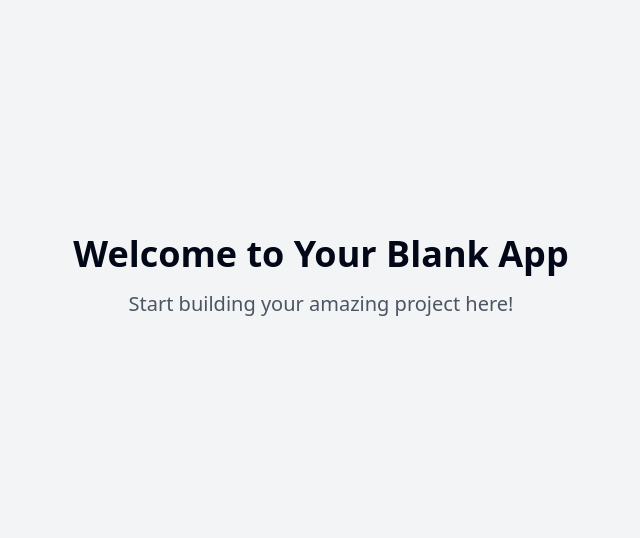
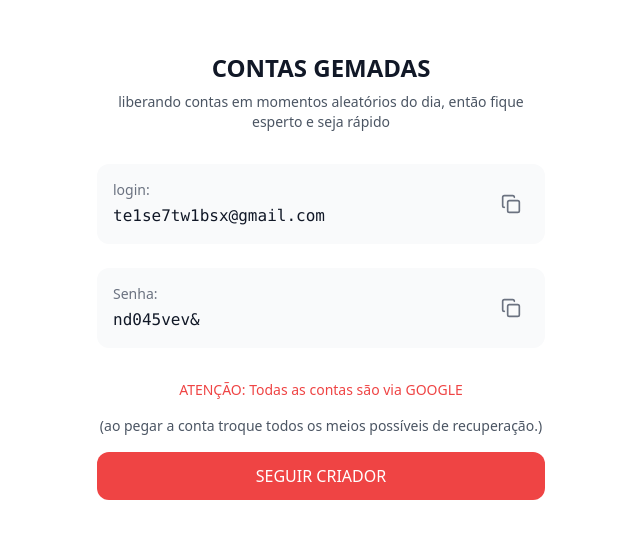
Before and after one commit to zingofullgaisll/random-mail-genie, a React (Vite) app: page / in a window 1280 px wide. Shown: the part 124-662 px from the top of the page, without its empty margins (319-959 px from the left). Built offline with nearby package versions, Linux system fonts and the light colour scheme.

Commit message:
Add email generator feature
This commit adds a feature to generate random emails and passwords automatically every minute.  The UI will be inspired by a provided image.

```diff
--- a/src/index.css
+++ b/src/index.css
@@ -1,3 +1,4 @@
+
 @tailwind base;
 @tailwind components;
 @tailwind utilities;
@@ -6,87 +7,24 @@
   :root {
     --background: 0 0% 100%;
     --foreground: 222.2 84% 4.9%;
-
     --card: 0 0% 100%;
     --card-foreground: 222.2 84% 4.9%;
-
     --popover: 0 0% 100%;
     --popover-foreground: 222.2 84% 4.9%;
-
-    --primary: 222.2 47.4% 11.2%;
-    --primary-foreground: 210 40% 98%;
-
-    --secondary: 210 40% 96.1%;
-    --secondary-foreground: 222.2 47.4% 11.2%;
-
-    --muted: 210 40% 96.1%;
-    --muted-foreground: 215.4 16.3% 46.9%;
-
-    --accent: 210 40% 96.1%;
-    --accent-foreground: 222.2 47.4% 11.2%;
-
+    --primary: 0 72.2% 50.6%;
+    --primary-foreground: 0 85.7% 97.3%;
+    --secondary: 220 14.3% 95.9%;
+    --secondary-foreground: 220.9 39.3% 11%;
+    --muted: 220 14.3% 95.9%;
+    --muted-foreground: 220 8.9% 46.1%;
+    --accent: 220 14.3% 95.9%;
+    --accent-foreground: 220.9 39.3% 11%;
     --destructive: 0 84.2% 60.2%;
-    --destructive-foreground: 210 40% 98%;
-
-    --border: 214.3 31.8% 91.4%;
-    --input: 214.3 31.8% 91.4%;
-    --ring: 222.2 84% 4.9%;
-
-    --radius: 0.5rem;
-
-    --sidebar-background: 0 0% 98%;
-
-    --sidebar-foreground: 240 5.3% 26.1%;
-
-    --sidebar-primary: 240 5.9% 10%;
-
-    --sidebar-primary-foreground: 0 0% 98%;
-
-    --sidebar-accent: 240 4.8% 95.9%;
-
-    --sidebar-accent-foreground: 240 5.9% 10%;
-
-    --sidebar-border: 220 13% 91%;
-
-    --sidebar-ring: 217.2 91.2% 59.8%;
-  }
-
-  .dark {
-    --background: 222.2 84% 4.9%;
-    --foreground: 210 40% 98%;
-
-    --card: 222.2 84% 4.9%;
-    --card-foreground: 210 40% 98%;
-
-    --popover: 222.2 84% 4.9%;
-    --popover-foreground: 210 40% 98%;
-
-    --primary: 210 40% 98%;
-    --primary-foreground: 222.2 47.4% 11.2%;
-
-    --secondary: 217.2 32.6% 17.5%;
-    --secondary-foreground: 210 40% 98%;
-
-    --muted: 217.2 32.6% 17.5%;
-    --muted-foreground: 215 20.2% 65.1%;
-
-    --accent: 217.2 32.6% 17.5%;
-    --accent-foreground: 210 40% 98%;
-
-    --destructive: 0 62.8% 30.6%;
-    --destructive-foreground: 210 40% 98%;
-
-    --border: 217.2 32.6% 17.5%;
-    --input: 217.2 32.6% 17.5%;
-    --ring: 212.7 26.8% 83.9%;
-    --sidebar-background: 240 5.9% 10%;
-    --sidebar-foreground: 240 4.8% 95.9%;
-    --sidebar-primary: 224.3 76.3% 48%;
-    --sidebar-primary-foreground: 0 0% 100%;
-    --sidebar-accent: 240 3.7% 15.9%;
-    --sidebar-accent-foreground: 240 4.8% 95.9%;
-    --sidebar-border: 240 3.7% 15.9%;
-    --sidebar-ring: 217.2 91.2% 59.8%;
+    --destructive-foreground: 210 20% 98%;
+    --border: 220 13% 91%;
+    --input: 220 13% 91%;
+    --ring: 0 72.2% 50.6%;
+    --radius: 0.75rem;
   }
 }
 
@@ -94,8 +32,22 @@
   * {
     @apply border-border;
   }
-
   body {
-    @apply bg-background text-foreground;
+    @apply bg-background text-foreground antialiased;
   }
 }
+
+@keyframes fade-in {
+  from {
+    opacity: 0;
+    transform: translateY(10px);
+  }
+  to {
+    opacity: 1;
+    transform: translateY(0);
+  }
+}
+
+.animate-fade-in {
+  animation: fade-in 0.5s ease-out;
+}
--- a/src/pages/Index.tsx
+++ b/src/pages/Index.tsx
@@ -1,11 +1,94 @@
-// Update this page (the content is just a fallback if you fail to update the page)
+
+import { useState, useEffect } from 'react';
+import { generateGmailAccount, generatePassword } from '../utils/generateCredentials';
+import { Copy } from 'lucide-react';
+import { toast } from 'sonner';
 
 const Index = () => {
+  const [credentials, setCredentials] = useState({
+    login: '',
+    password: ''
+  });
+
+  const generateNewCredentials = () => {
+    setCredentials({
+      login: generateGmailAccount(),
+      password: generatePassword()
+    });
+  };
+
+  useEffect(() => {
+    generateNewCredentials();
+    const interval = setInterval(generateNewCredentials, 60000);
+    return () => clearInterval(interval);
+  }, []);
+
+  const copyToClipboard = async (text: string, type: 'login' | 'password') => {
+    await navigator.clipboard.writeText(text);
+    toast.success(`${type.charAt(0).toUpperCase() + type.slice(1)} copiado`);
+  };
+
   return (
-    <div className="min-h-screen flex items-center justify-center bg-gray-100">
-      <div className="text-center">
-        <h1 className="text-4xl font-bold mb-4">Welcome to Your Blank App</h1>
-        <p className="text-xl text-gray-600">Start building your amazing project here!</p>
+    <div className="min-h-screen flex items-center justify-center bg-white p-4">
+      <div className="w-full max-w-md space-y-8 animate-fade-in">
+        <div className="text-center">
+          <h1 className="text-2xl font-bold text-gray-900 mb-2">CONTAS GEMADAS</h1>
+          <p className="text-sm text-gray-600 mb-8">
+            liberando contas em momentos aleatórios do dia, então
+            fique esperto e seja rápido
+          </p>
+        </div>
+
+        <div className="space-y-6">
+          <div className="relative">
+            <div className="flex items-center justify-between p-4 bg-gray-50 rounded-lg">
+              <div className="flex-1">
+                <div className="text-sm text-gray-500 mb-1">login:</div>
+                <div className="font-mono text-gray-900">{credentials.login}</div>
+              </div>
+              <button
+                onClick={() => copyToClipboard(credentials.login, 'login')}
+                className="ml-4 p-2 text-gray-500 hover:text-gray-700 transition-colors"
+                aria-label="Copiar login"
+              >
+                <Copy className="w-5 h-5" />
+              </button>
+            </div>
+          </div>
+
+          <div className="relative">
+            <div className="flex items-center justify-between p-4 bg-gray-50 rounded-lg">
+              <div className="flex-1">
+                <div className="text-sm text-gray-500 mb-1">Senha:</div>
+                <div className="font-mono text-gray-900">{credentials.password}</div>
+              </div>
+              <button
+                onClick={() => copyToClipboard(credentials.password, 'password')}
+                className="ml-4 p-2 text-gray-500 hover:text-gray-700 transition-colors"
+                aria-label="Copiar senha"
+              >
+                <Copy className="w-5 h-5" />
+              </button>
+            </div>
+          </div>
+        </div>
+
+        <div className="space-y-4 mt-8">
+          <p className="text-red-500 font-medium text-center text-sm">
+            ATENÇÃO: Todas as contas são via GOOGLE
+          </p>
+
+          <p className="text-gray-600 text-center text-sm">
+            (ao pegar a conta troque todos os meios possíveis de recuperação.)
+          </p>
+
+          <button
+            onClick={generateNewCredentials}
+            className="w-full py-3 px-4 bg-red-500 text-white rounded-lg hover:bg-red-600 transition-colors font-medium"
+          >
+            SEGUIR CRIADOR
+          </button>
+        </div>
       </div>
     </div>
   );
--- /dev/null
+++ b/src/utils/generateCredentials.ts
@@ -0,0 +1,21 @@
+
+const generateRandomString = (length: number): string => {
+  const chars = 'abcdefghijklmnopqrstuvwxyz0123456789';
+  return Array.from(
+    { length },
+    () => chars.charAt(Math.floor(Math.random() * chars.length))
+  ).join('');
+};
+
+export const generateGmailAccount = (): string => {
+  const username = generateRandomString(12);
+  return `${username}@gmail.com`;
+};
+
+export const generatePassword = (): string => {
+  const specialChars = '!@#$%^&*';
+  const numbers = generateRandomString(2);
+  const letters = generateRandomString(6);
+  const special = specialChars.charAt(Math.floor(Math.random() * specialChars.length));
+  return `${letters}${numbers}${special}`;
+};
```
